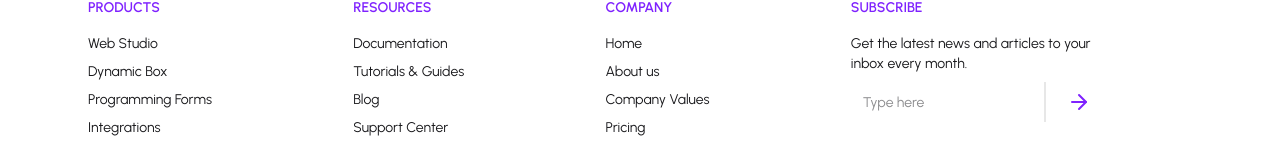
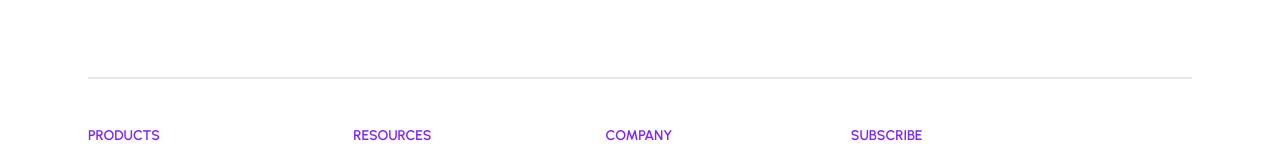
Before and after one commit to HerdianBay/retail-shop, a React (Vite) app: page /products/1 in a window 1280 px wide. Shown: the part 138-285 px from the top of the page. Built offline with nearby package versions, Linux system fonts and the light colour scheme; no server answers.

Commit message:
Add divider

```diff
--- a/src/pages/ProductDetail.tsx
+++ b/src/pages/ProductDetail.tsx
@@ -5,6 +5,7 @@ export default function ProductDetail() {
   return (
     <MainLayout>
       <ProductDetailContainer />
+      <div className="divider px-4 mt-28 mb-0 md:px-6 xl:max-w-6xl xl:mx-auto"></div>
     </MainLayout>
   );
 }
--- a/src/pages/Products.tsx
+++ b/src/pages/Products.tsx
@@ -21,6 +21,7 @@ export default function Products() {
           </div>
         </CategoryProvider>
       </SearchProvider>
+      <div className="divider px-4 mt-28 mb-0 md:px-6 xl:max-w-6xl xl:mx-auto"></div>
     </MainLayout>
   );
 }
```
